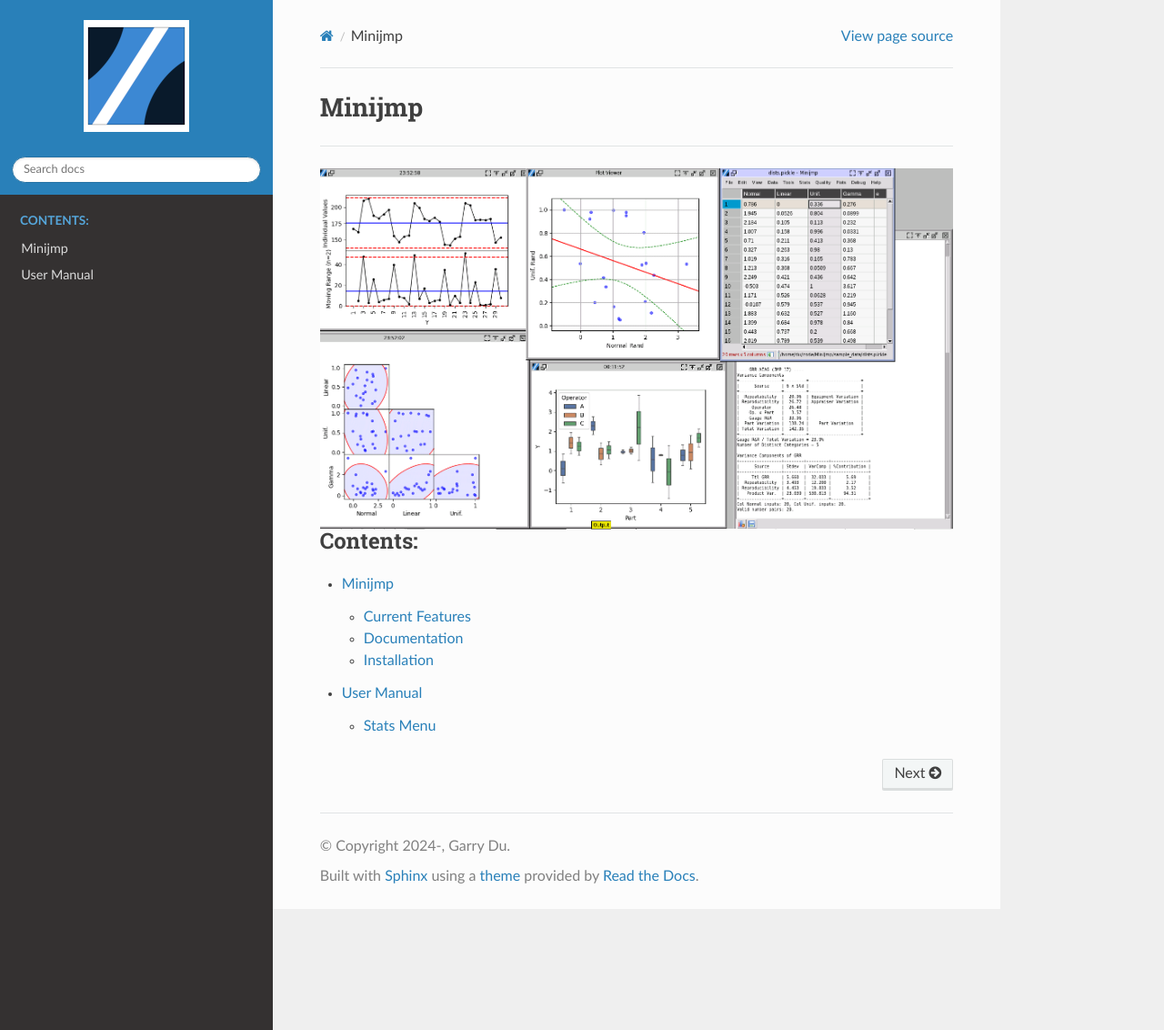
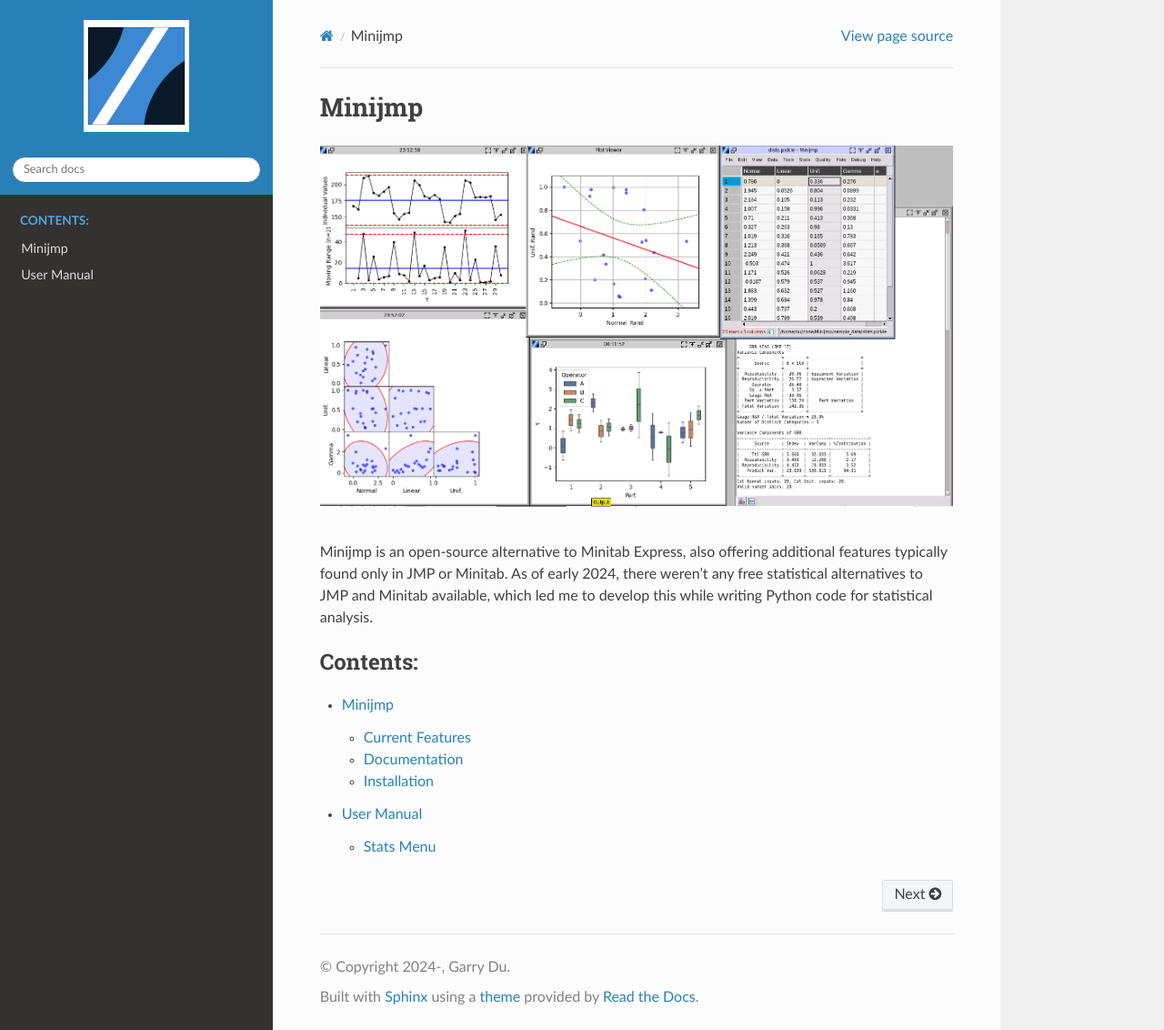
Before and after one commit to garrydu/Minijmp, a Sphinx documentation site: the page built from docs/index.rst, in a window 1280 px wide and 1132 px high. Shown: the whole window at 91% size. Built offline with Sphinx 7.4.7 and the Read the Docs theme 3.1.0, drawn with Linux system fonts in a browser that asks for light colours; some of the changed lines change nothing that is shown.

Commit message:
fix title page

```diff
--- a/docs/index.rst
+++ b/docs/index.rst
@@ -2,8 +2,8 @@
 -------
 
 .. include:: introduction.rst
-   :start-line: 1
-   :end-line: 9
+   :start-line: 3
+   :end-line: 12
 
 .. toctree::
    :maxdepth: 2
--- a/docs/introduction.rst
+++ b/docs/introduction.rst
@@ -5,7 +5,9 @@
    :alt: Main Screenshot
    :align: center
 
+.. raw:: html
 
+   <br><br>
 
 Minijmp is an open-source alternative to Minitab Express, also offering additional features typically found only in JMP or Minitab. As of early 2024, there weren't any free statistical alternatives to JMP and Minitab available, which led me to develop this while writing Python code for statistical analysis.
 
```
